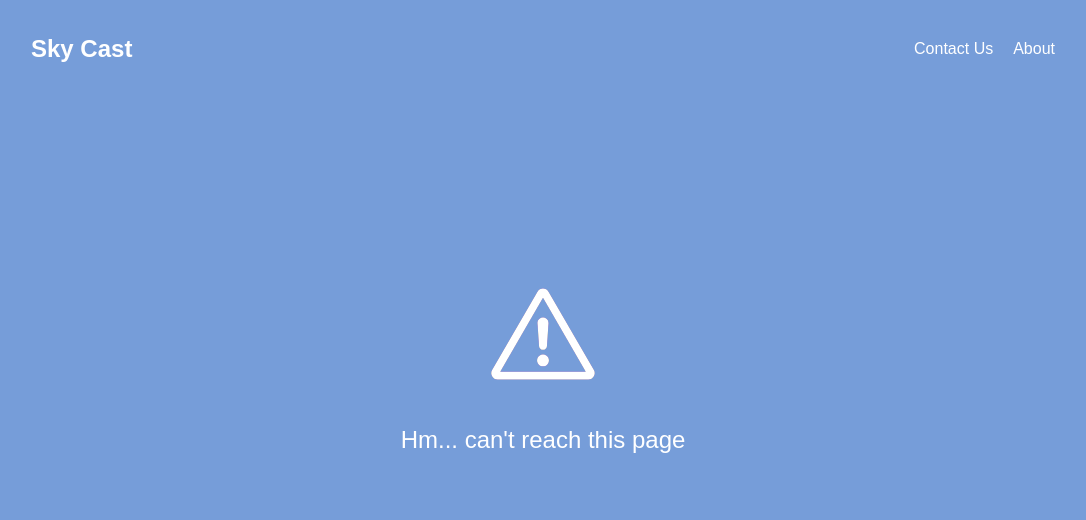
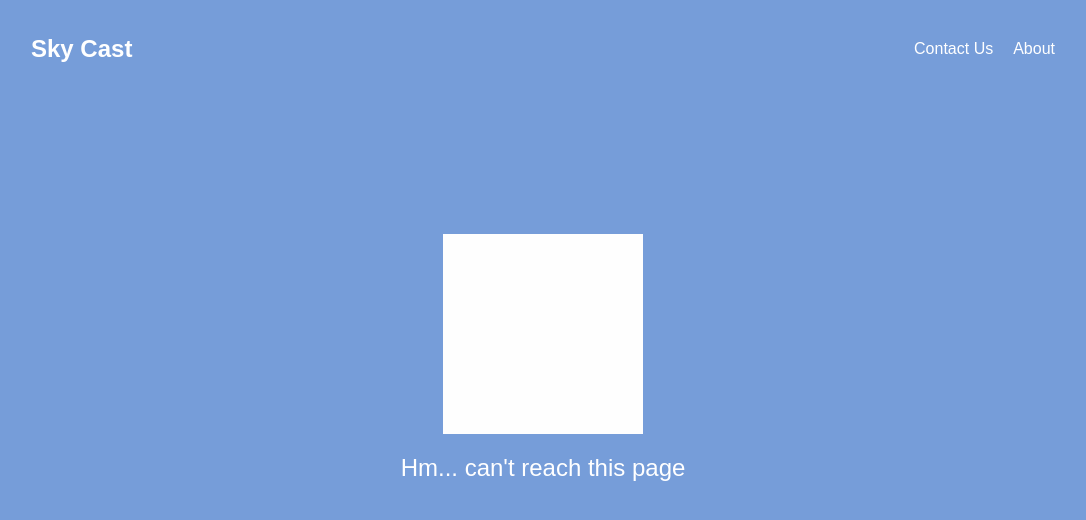
Before and after one commit to MariamMohammed99/sky-cast-app, a React (Vite) app: page /dashboard in a window 1280 px wide. Shown: the top 520 px of the page, without its empty margins (97-1183 px from the left). Built offline with nearby package versions, Linux system fonts and the light colour scheme.

Commit message:
fix: error icon

```diff
--- a/src/common/constants.ts
+++ b/src/common/constants.ts
@@ -24,7 +24,7 @@ export const SEARCH_DELAY = 1000;
 
 //#region error consts
 
-export const WARNING_ICON_URL = '/assets/icons/warning.svg';
+export const WARNING_ICON_URL = '/assets/icons/warning.jpg';
 export const WARNING_ICON_ALT = 'Error Icon';
 export const LOCATION_PERMISSION_ERROR_MESSAGE =
   'Location permission is denied. Please open your browser settings, grant location access, and try again';
```
Also changed, not shown: public/assets/icons/warning.jpg (added), public/assets/icons/warning.svg (deleted).
